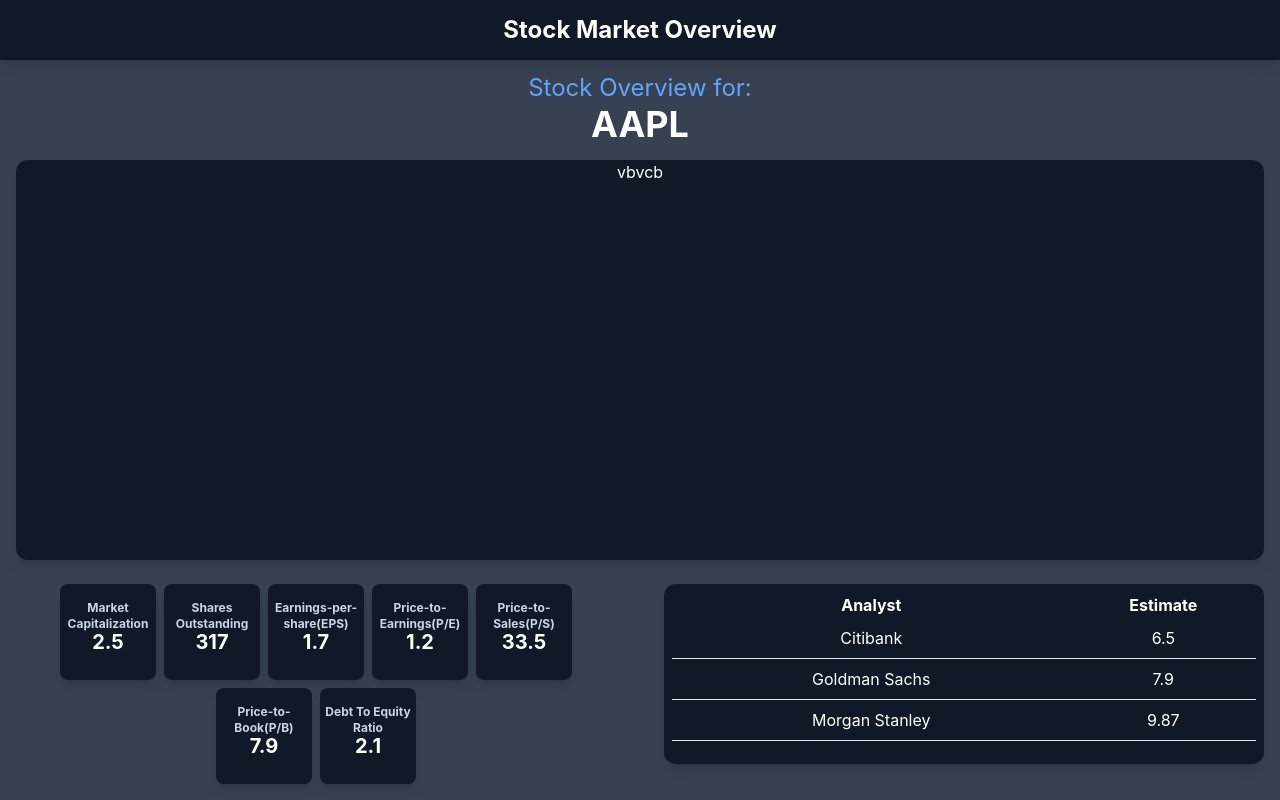
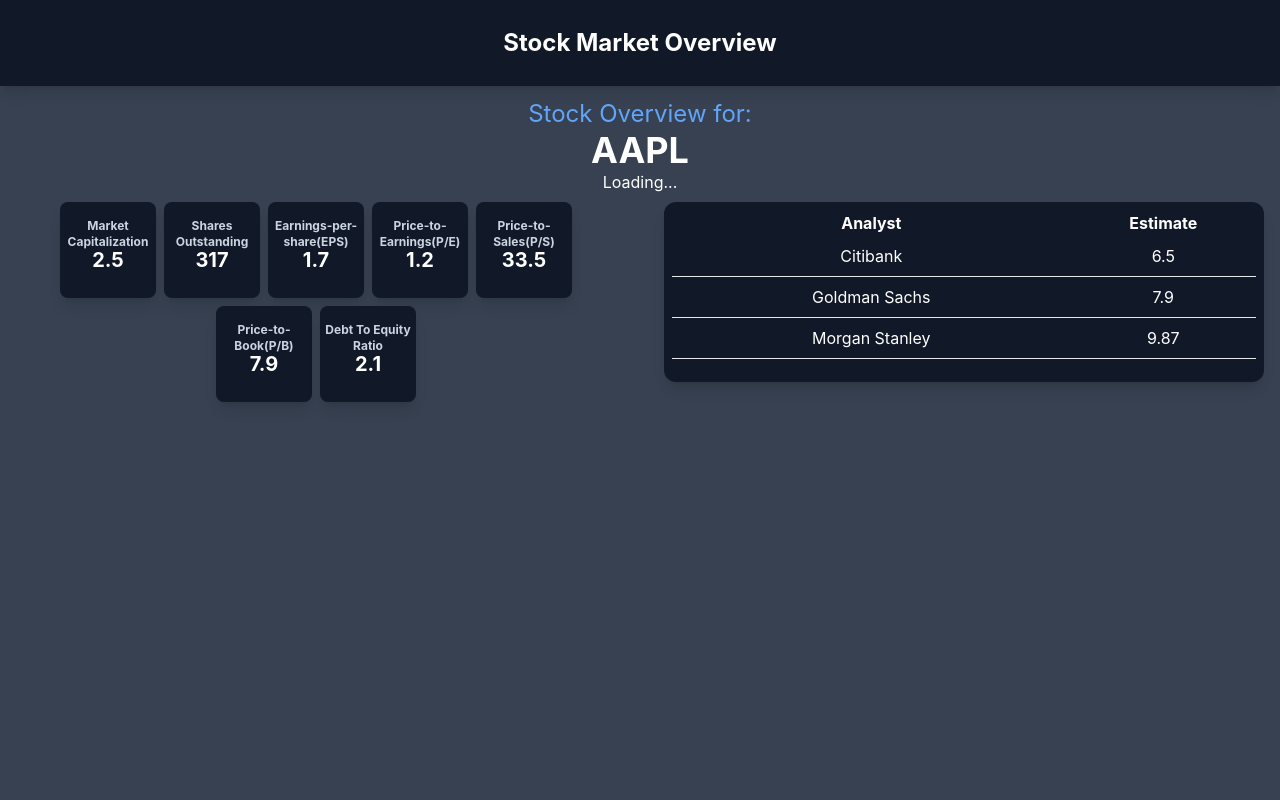
Before and after one commit to yonasoft/stock-info, a React (Create React App) app: page / in a window 1280 px wide. Built offline with nearby package versions, Linux system fonts and the light colour scheme.

Commit message:
decoupled components

```diff
--- a/src/App.tsx
+++ b/src/App.tsx
@@ -1,28 +1,13 @@
 import React from "react";
 import "./App.css";
-import StockOverview from "./components/StockOverview";
+import StockInformation from "./pages/StockInformation";
 import Header from "./components/Header";
-
 function App() {
-  const [searchField, setSearchField] = React.useState<string>("");
-  const [symbol, setSymbol] = React.useState<string>("AAPL");
-
   return (
     <div className="App flex flex-col h-screen bg-gray-700  text-white overflow-y-scroll overflow-x-clip">
-      <Header
-        searchField={searchField}
-        setSearchField={setSearchField}
-        onFocus={() => {
-          setSearchField("");
-        }}
-        onSearch={() => {
-          const upperCaseSymbol = searchField.toUpperCase();
-          setSymbol(upperCaseSymbol);
-          setSearchField("");
-        }}
-      />
+      <Header />
       <div className="lg:container h-full mx-auto ">
-        <StockOverview symbol={symbol} />
+        <StockInformation ticker={"AAPL"} />
       </div>
     </div>
   );
--- a/src/api/earnings.ts
+++ b/src/api/earnings.ts
@@ -1,4 +1,3 @@
-// src/api/alphaVantage.ts
 import axios from "axios";
 
 const apiKey = process.env.REACT_APP_ALPHA_VANTAGE_API_KEY;
--- a/src/components/CandleStickCHart.tsx
+++ /dev/null
@@ -1,9 +0,0 @@
-import React from "react";
-
-type Props = {};
-
-function CandleStickChart({}: Props) {
-  return <div>CandleStickChart</div>;
-}
-
-export default CandleStickChart;
--- /dev/null
+++ b/src/components/EarningsChart.tsx
@@ -0,0 +1,23 @@
+import React from "react";
+import useEarnings from "../hooks/useEarnings";
+
+type Props = {
+  ticker: string;
+};
+
+const EarningsChart = ({ ticker }: Props) => {
+  const { earningsData, earningsLoading, earningsError } = useEarnings({
+    ticker,
+  });
+
+  return (
+    <>
+      {(earningsLoading && <p>Loading...</p>) ||
+        (earningsError && <p>Error: {earningsError}</p>) || (
+          <div className="min-h-60 h-[50vh] bg-gray-900 shadow-lg rounded-xl m-4 overflow-x-auto"></div>
+        )}
+    </>
+  );
+};
+
+export default EarningsChart;
--- /dev/null
+++ b/src/components/FinancialInformation.tsx
@@ -0,0 +1,64 @@
+import React from "react";
+import useFinancials from "../hooks/useFinancials";
+import { AnalystEstimates } from "../types/financialsData";
+import AnalysisTable from "./AnalysisTable";
+import InfoCard from "./InfoCard";
+
+type Props = {};
+
+const FinancialInformation = (props: Props) => {
+  const { financialData, financialLoading, financialError } = useFinancials();
+
+	  const ratios = [
+      {
+        title: "Market Capitalization",
+        value: financialData?.market_ap.toString() || "",
+      },
+      {
+        title: "Shares Outstanding",
+        value: financialData?.shares_outstanding.toString() || "",
+      },
+      {
+        title: "Earnings-per-share(EPS)",
+        value: financialData?.eps.toString() || "",
+      },
+      {
+        title: "Price-to-Earnings(P/E)",
+        value: financialData?.pe_ratio.toString() || "",
+      },
+      {
+        title: "Price-to-Sales(P/S)",
+        value: financialData?.ps_ratio.toString() || "",
+      },
+      {
+        title: "Price-to-Book(P/B)",
+        value: financialData?.pb_ratio.toString() || "",
+      },
+      {
+        title: "Debt To Equity Ratio",
+        value: financialData?.debt_to_equity_ratio.toString() || "",
+      },
+    ];
+
+  return (
+    <>
+      {(financialLoading && <p>Loading...</p>) ||
+        (financialError && <p>Error: {financialError}</p>) || (
+          <div className="w-full mt-2 grid grid-cols-12 gap-4">
+            <div className="col-span-12 lg:col-span-6 flex flex-row flex-wrap gap-2 justify-center mx-4">
+              {ratios.map((ratio, index) => (
+                <InfoCard key={index} title={ratio.title} value={ratio.value} />
+              ))}
+            </div>
+            <div className="col-span-12 lg:col-span-6 bg-gray-900 rounded-xl p-2 mx-4 mb-5 shadow-lg">
+              <AnalysisTable
+                data={financialData?.analyst_estimates as AnalystEstimates}
+              />
+            </div>
+          </div>
+        )}
+    </>
+  );
+};
+
+export default FinancialInformation;
--- a/src/components/StockOverview.tsx
+++ /dev/null
@@ -1,67 +0,0 @@
-// src/components/StockOverview.tsx
-import React from "react";
-import InfoCard from "./InfoCard";
-import useFinancials from "../hooks/useFinancials";
-import AnalysisTable from "./AnalysisTable";
-import { AnalystEstimates } from "../types/financialsData";
-
-const StockOverview: React.FC<{ symbol: string }> = ({ symbol }) => {
-  const { financialData, financialLoading, financialError } = useFinancials();
-
-  const ratios = [
-    {
-      title: "Market Capitalization",
-      value: financialData?.market_ap.toString() || "",
-    },
-    {
-      title: "Shares Outstanding",
-      value: financialData?.shares_outstanding.toString() || "",
-    },
-    {
-      title: "Earnings-per-share(EPS)",
-      value: financialData?.eps.toString() || "",
-    },
-    {
-      title: "Price-to-Earnings(P/E)",
-      value: financialData?.pe_ratio.toString() || "",
-    },
-    {
-      title: "Price-to-Sales(P/S)",
-      value: financialData?.ps_ratio.toString() || "",
-    },
-    {
-      title: "Price-to-Book(P/B)",
-      value: financialData?.pb_ratio.toString() || "",
-    },
-    {
-      title: "Debt To Equity Ratio",
-      value: financialData?.debt_to_equity_ratio.toString() || "",
-    },
-  ];
-
-  return (
-    <div className="h-full w-full flex flex-col align-middle pt-3 mb-4">
-      <h2 className="text-blue-400 text-2xl">Stock Overview for:</h2>
-      <h1 className="text-4xl font-bold">{symbol}</h1>
-      <div className="min-h-60 h-[50vh] bg-gray-900 shadow-lg rounded-xl m-4 overflow-x-auto">
-        vbvcb
-      </div>
-      <div className="w-full mt-2 grid grid-cols-12 gap-4">
-        <div className="col-span-12 lg:col-span-6 flex flex-row flex-wrap gap-2 justify-center mx-4">
-          {(financialLoading && <p>Loading...</p>) ||
-            (financialError && <p>Error: {financialError}</p>) ||
-            ratios.map((ratio, index) => (
-              <InfoCard key={index} title={ratio.title} value={ratio.value} />
-            ))}
-        </div>
-        <div className="col-span-12 lg:col-span-6 bg-gray-900 rounded-xl p-2 mx-4 mb-5 shadow-lg">
-          <AnalysisTable
-            data={financialData?.analyst_estimates as AnalystEstimates}
-          />
-        </div>
-      </div>
-    </div>
-  );
-};
-
-export default StockOverview;
--- a/src/hooks/useEarnings.tsx
+++ b/src/hooks/useEarnings.tsx
@@ -3,16 +3,31 @@
 import { EarningsData } from "../types/earningsData";
 import { getEarnings } from "../api/earnings";
 
-type Props = { symbol: string };
+type Props = { ticker?: string };
 
-const useAlphaVantage = ({ symbol }: Props) => {
+const useEarnings = ({ ticker }: Props) => {
   const [earningsData, setEarningsData] = useState<EarningsData | null>(null);
   const [earningsLoading, setEarningsLoading] = useState<boolean>(true);
   const [earningsError, setEarningsError] = useState<string | null>(null);
 
-  useEffect(() => {}, [symbol]);
+  useEffect(() => {
+    const fetchData = async () => {
+      if (!ticker) return;
+      try {
+        setEarningsLoading(true);
+        const data = await getEarnings(ticker);
+        setEarningsData(data);
+      } catch (err) {
+        setEarningsError("Error fetching financial data.");
+      } finally {
+        setEarningsLoading(false);
+      }
+    };
+
+
+  }, [ticker]);
 
   return { earningsData, earningsLoading, earningsError };
 };
 
-export default useAlphaVantage;
+export default useEarnings;
--- /dev/null
+++ b/src/pages/StockInformation.tsx
@@ -0,0 +1,16 @@
+import EarningsChart from "../components/EarningsChart";
+import FinancialInformation from "../components/FinancialInformation";
+
+const StockInformation: React.FC<{ ticker: string }> = ({ ticker }) => {
+  return (
+    <div className="h-full w-full flex flex-col align-middle pt-3 mb-4">
+      <h2 className="text-blue-400 text-2xl">Stock Overview for:</h2>
+      <h1 className="text-4xl font-bold">{ticker}</h1>
+
+      <EarningsChart ticker={ticker} />
+      <FinancialInformation />
+    </div>
+  );
+};
+
+export default StockInformation;
```
Also changed, not shown: package.json (+8 -1 lines), src/components/Header.tsx (+1 -7 lines), .eslint.ts (added), 1 other file (tests, documents, lock files or other folders).
